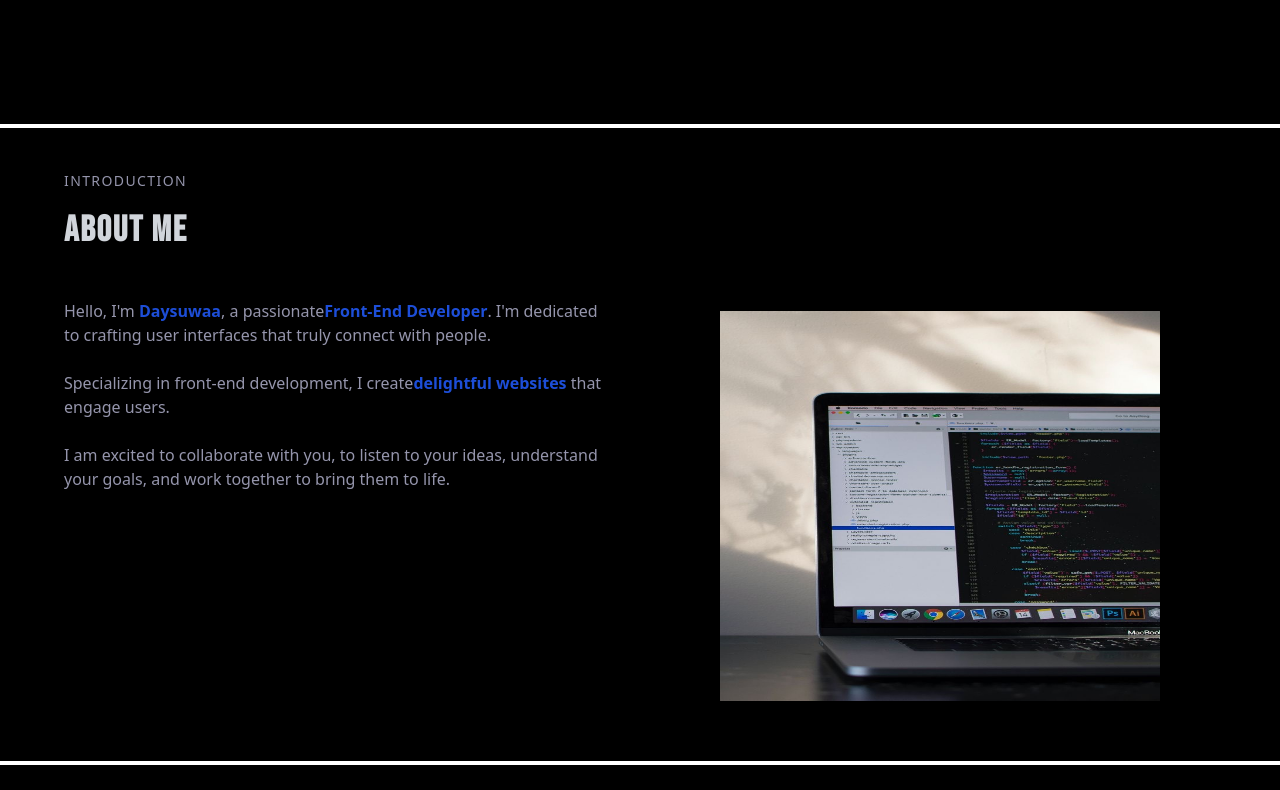
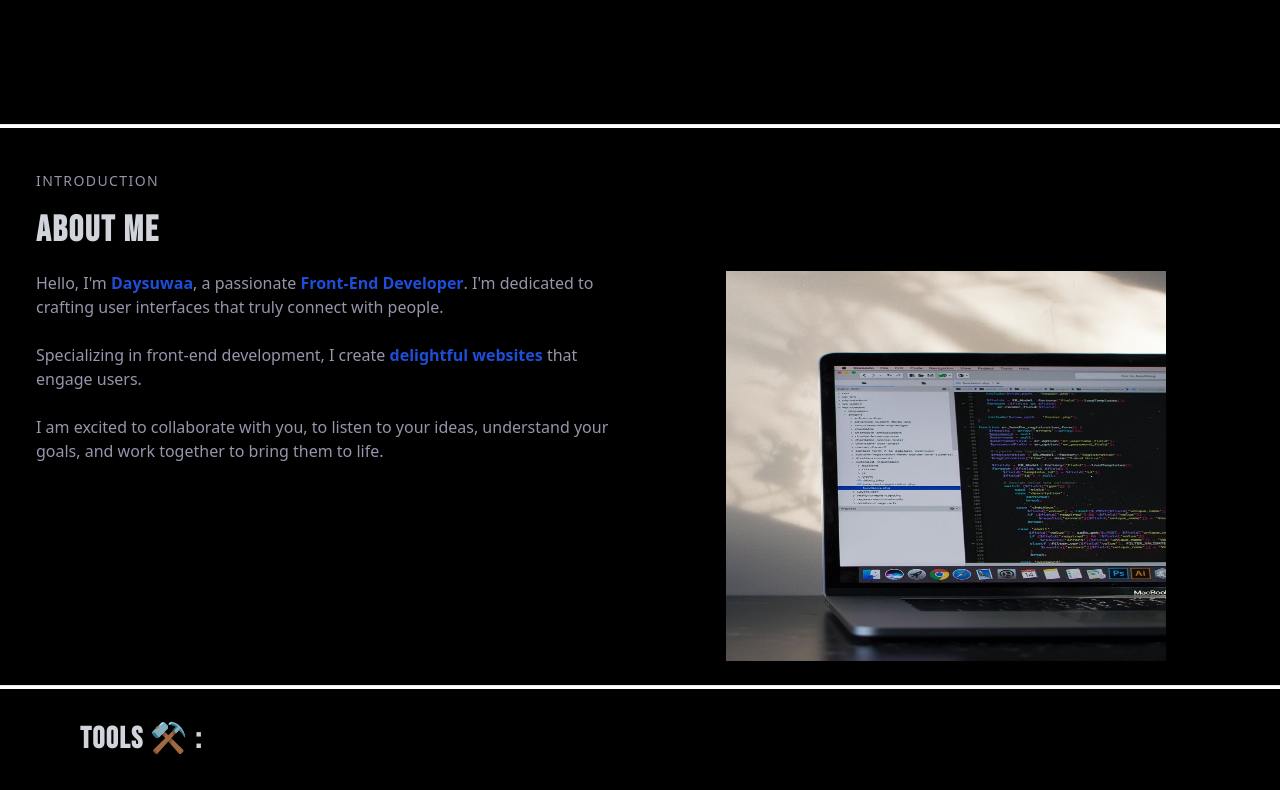
Before and after one commit to Aiwerioghene/Myportfolio, a React (Create React App) app: page / in a window 1280 px wide. Shown: the part 740-1530 px from the top of the page. Built offline with nearby package versions, Linux system fonts and the light colour scheme.

Commit message:
reduced the number of wordings

```diff
--- a/src/components/About.jsx
+++ b/src/components/About.jsx
@@ -3,28 +3,34 @@ import Computer from "../assest/computer.JPG";
 
 const About = () => {
   return (
-    <div className="bg-black">
-      <div className="bg-white h-1 "> </div>
-      <h4 className="text-sm  tracking-widest pl-[4rem] font-lighter uppercase pt-[2.7rem]">
+    <div className="bg-black ">
+      <hr className="bg-white h-1 " />
+      <div className="px-9">
+        <h4 className="text-sm  tracking-widest  font-lighter uppercase pt-[2.7rem]">
           Introduction
         </h4>
-      <h1 className="font-fontt2 tracking-wider text-gray-300 text-4xl font-bold pl-[4rem] pt-5">
+        <h1 className="font-fontt2 tracking-wider text-gray-300 text-4xl font-bold  pt-5">
           About Me
         </h1>
-      <div className="grid md:grid-cols-2 gap-4 sm:grid-cols-1  p-[3rem] ">
-        <div className="px-4 pb-1">
+        <div className="grid md:grid-cols-2 gap-4 sm:grid-cols-1 pt-5 md:pb-0  ">
+          <div className=" pb-4">
             <p>
-            Hello, I'm <span className="text-blue-700 font-bold">Daysuwaa</span>
-            , a passionate
-            <span className="text-blue-700 font-bold">Front-End Developer</span>
-            . I'm dedicated to crafting user interfaces that truly connect with
-            people.
+              Hello, I'm{" "}
+              <span className="text-blue-700 font-bold">Daysuwaa</span>, a
+              passionate
+              <span className="text-blue-700 font-bold">
+                {" "}
+                Front-End Developer
+              </span>
+              . I'm dedicated to crafting user interfaces that truly connect
+              with people.
               <br></br>
               <br></br>
               Specializing in front-end development, I create
               <span className="text-blue-700 font-bold">
-              delightful websites
-            </span>{" "}
+                {" "}
+                delightful websites{" "}
+              </span>
               that engage users.
               <br></br>
               <br></br>I am excited to collaborate with you, to listen to your
@@ -32,7 +38,7 @@ const About = () => {
               life.
             </p>
           </div>
-        <div className="p-3 flex justify-center items-center">
+          <div className="pb-6 flex justify-center items-center">
             <img
               src={Computer}
               alt="img"
@@ -40,7 +46,8 @@ const About = () => {
             />
           </div>
         </div>
-      <div className="bg-white h-1"></div>
+      </div>
+      <hr className="bg-white h-1" />
     </div>
   );
 };
```
Lines whose indentation alone changed are shown as unchanged.
